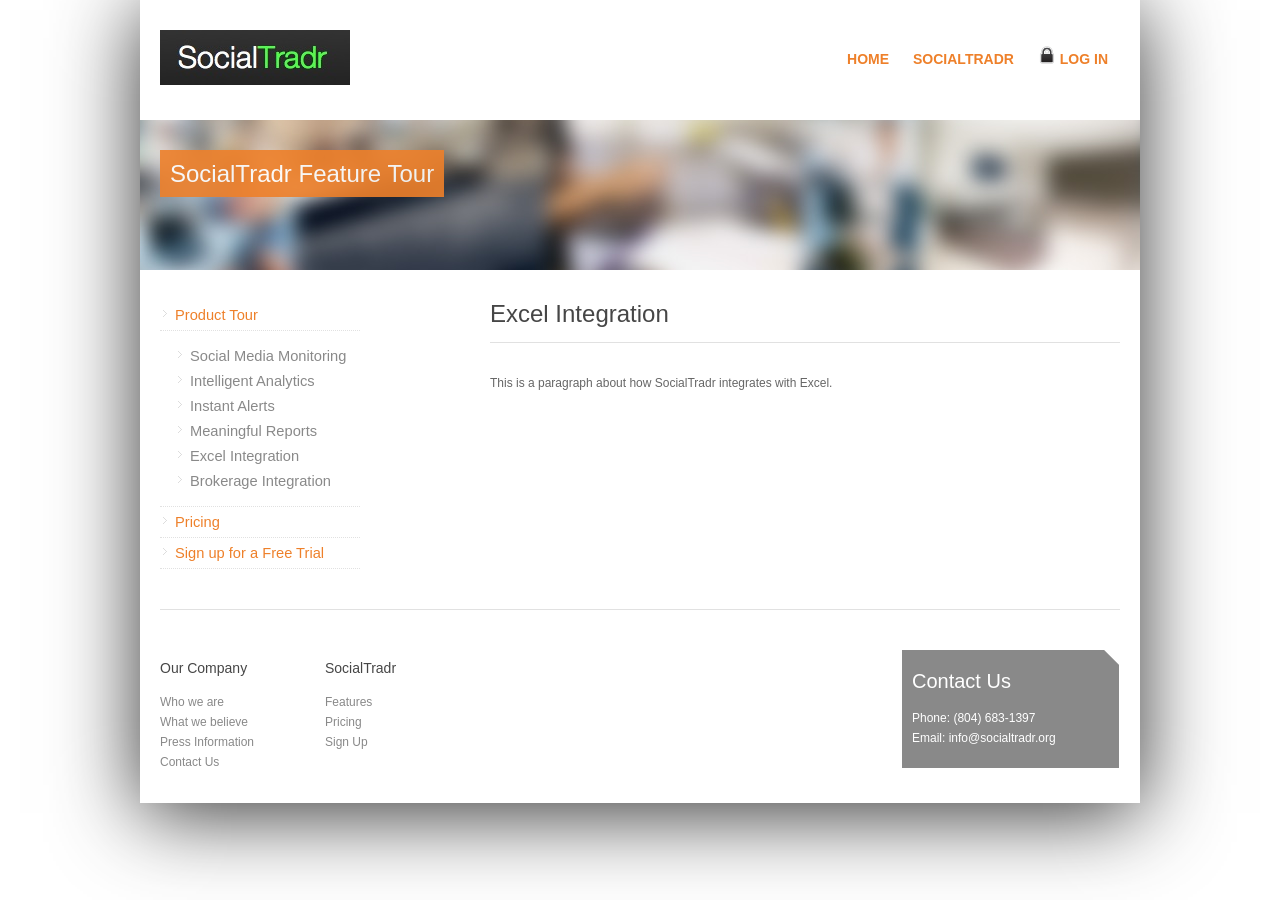
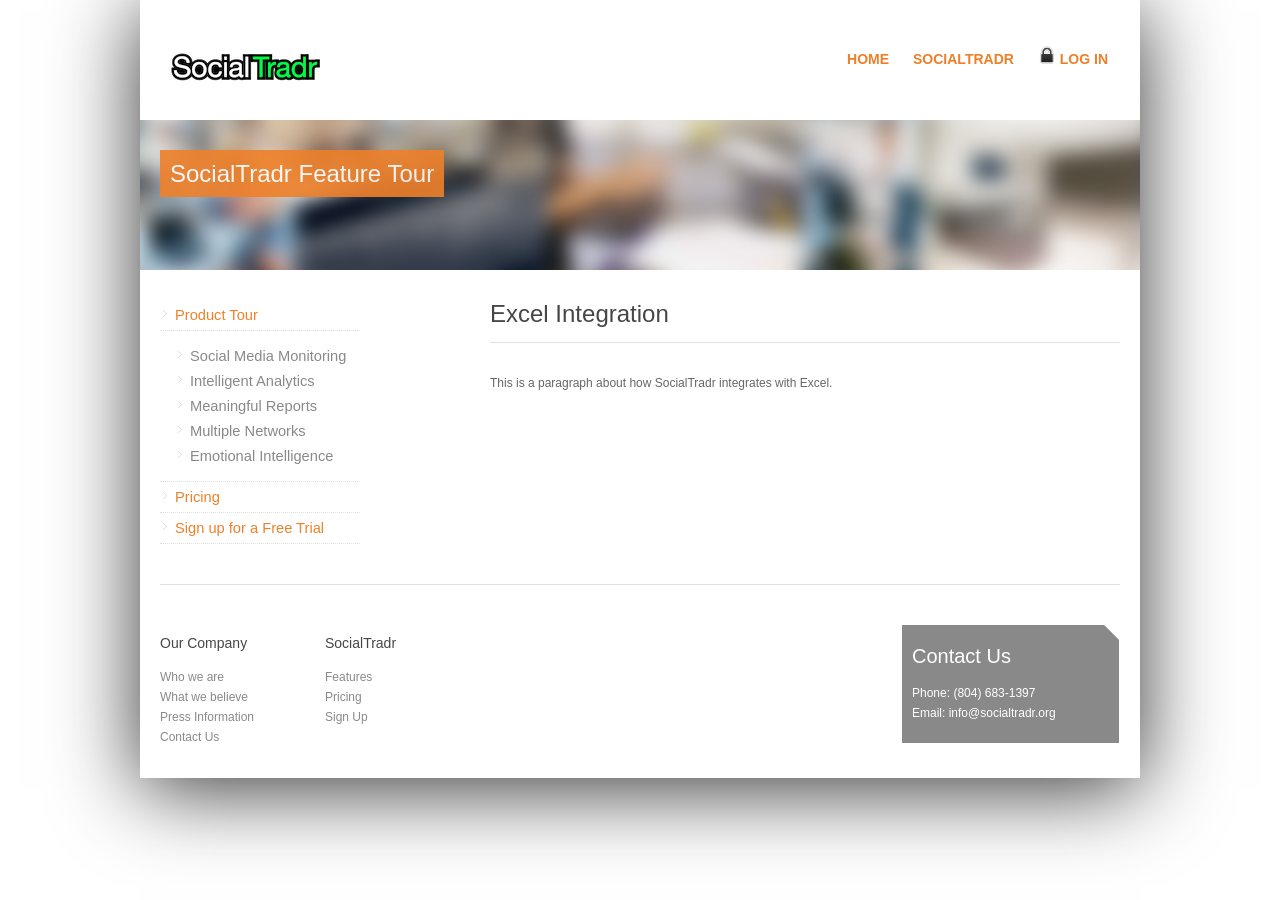
Before and after one commit to socialtradr/socialtradr.github.com, a Jekyll site: the page built from product/excel.html, in a window 1280 px wide. Built offline with Jekyll 4.4.1, drawn with Linux system fonts in a browser that asks for light colours; nearby versions of some CDN libraries; Markdown is read by kramdown in place of the engine named in the settings.

Commit message:
Update logo

```diff
--- a/_includes/product_navbar.html
+++ b/_includes/product_navbar.html
@@ -20,10 +20,15 @@
             <ul>
                 <li><a href="/product/monitoring">Social Media Monitoring</a></li>
                 <li><a href="/product/analytics">Intelligent Analytics</a></li>
+                <li><a href="/product/reports">Meaningful Reports</a></li>
+                <li><a href="/product/networks">Multiple Networks</a></li>
+                <li><a href="/product/emotion">Emotional Intelligence</a></li>
+
+                <!--
                 <li><a href="/product/alerts">Instant Alerts</a></li>
-                <li><a href="/product/reports">Meaningful Reports</a></li>
                 <li><a href="/product/excel">Excel Integration</a></li>
                 <li><a href="/product/brokerages">Brokerage Integration</a></li>
+                -->
             </ul>
         </li>
         <li><a href="/product/pricing">Pricing</a></li>
--- a/css/style.css
+++ b/css/style.css
@@ -394,7 +394,7 @@
 	height:60px;
 }
 a#logo {
-	background:transparent url("../images/logo.png") no-repeat;
+	background:transparent url("../images/logo3.png") no-repeat;
 	display:block;
 	float:left;
 	width:270px;
```
Also changed, not shown: images/logo2.png (added), images/logo3.png (added).
